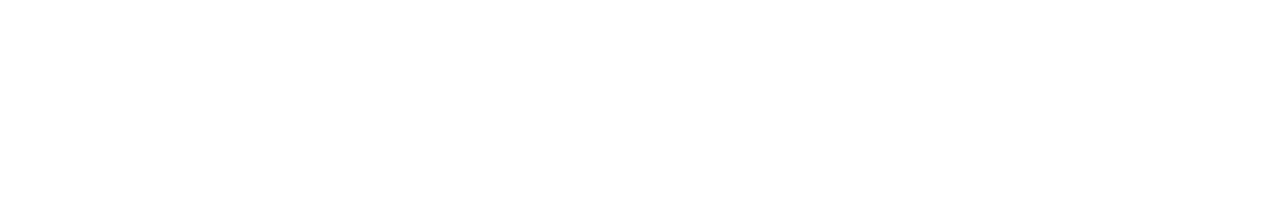
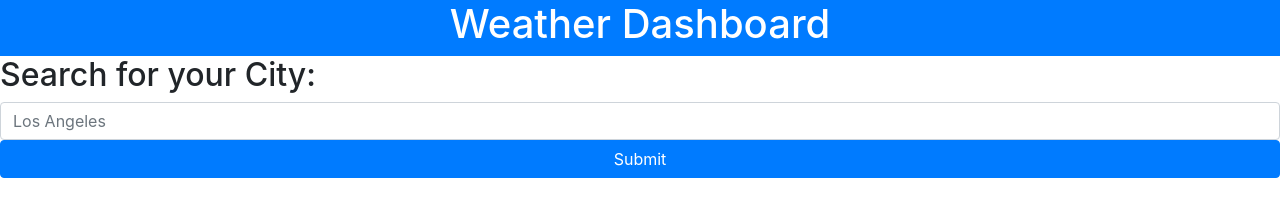
Before and after one commit to mals1230/weather-dashboard, a plain HTML site: page index.html in a window 1280 px wide. Drawn offline with nearby package versions, Linux system fonts and the light colour scheme.

Commit message:
added form with search bar and button

```diff
--- a/assets/style.css
+++ b/assets/style.css
@@ -0,0 +1,7 @@
+
+
+h2 {
+    padding-left: 50px;
+    padding-top: 50px;
+
+}
--- a/index.html
+++ b/index.html
@@ -4,19 +4,29 @@
     <meta charset="UTF-8">
     <meta http-equiv="X-UA-Compatible" content="IE=edge">
     <meta name="viewport" content="width=device-width, initial-scale=1.0">
+    <link rel="stylesheet" href="https://stackpath.bootstrapcdn.com/bootstrap/4.3.1/css/bootstrap.min.css"/>
     <title>Weather Dashboard</title>
 </head>
 <body>
-    <nav>
-
+    <nav class="d-flex justify-content-center text-white bg-primary">
+        <h1>Weather Dashboard</h1>
     </nav>
 
     <section>
+        <form class="form">
+            <div>
+              <h2 for="City">Search for your City:</h2>
+              <input type="city" class="form-control" id="city" placeholder="Los Angeles">
+              <input class="btn btn-primary btn-block" type="submit" value="Submit">
+            </div>
+        </form>
 
 
     </section>
 
+    <footer class="d-flex justify-content-center text-white bg-primary">
 
+    </footer>
 
 
 </body>
```
